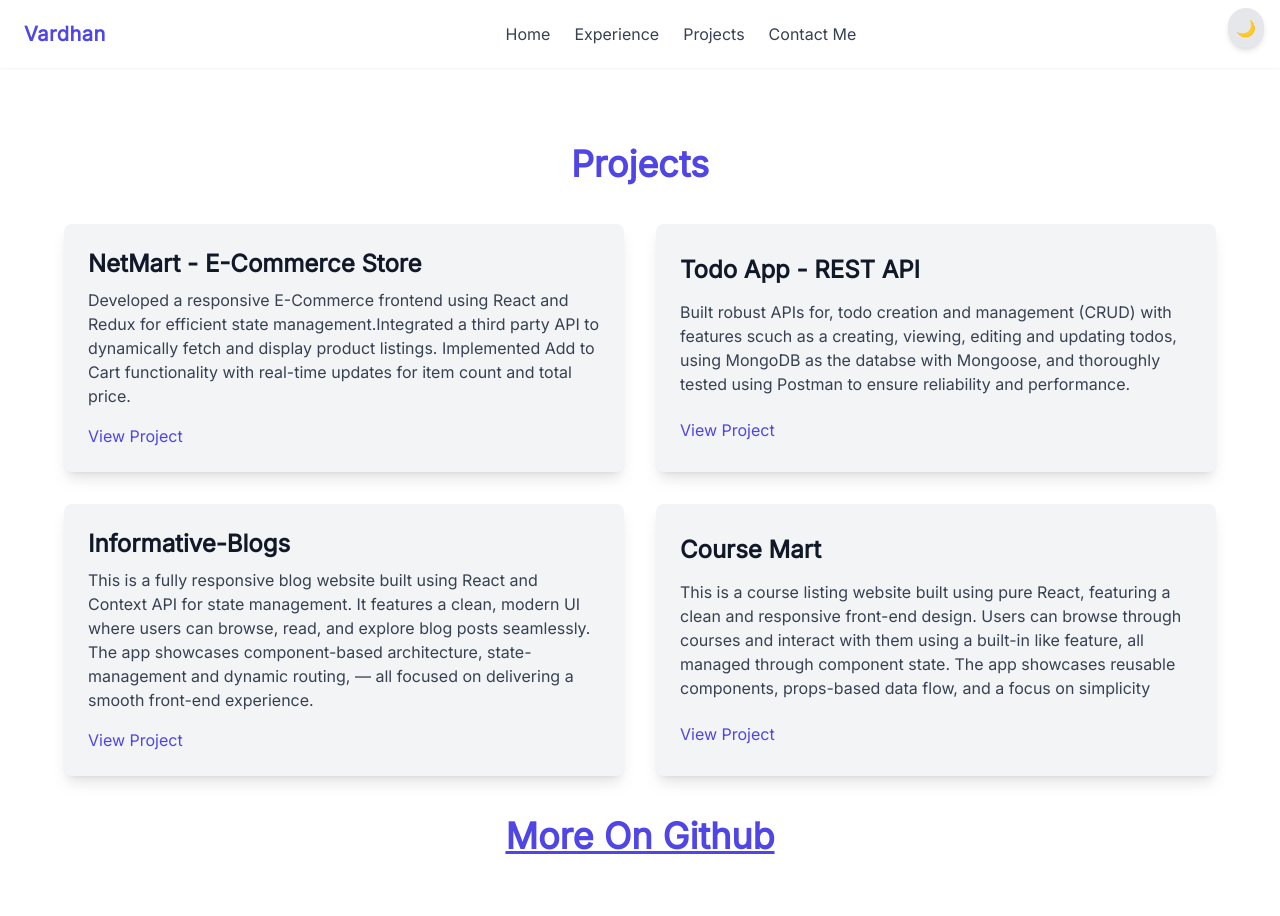
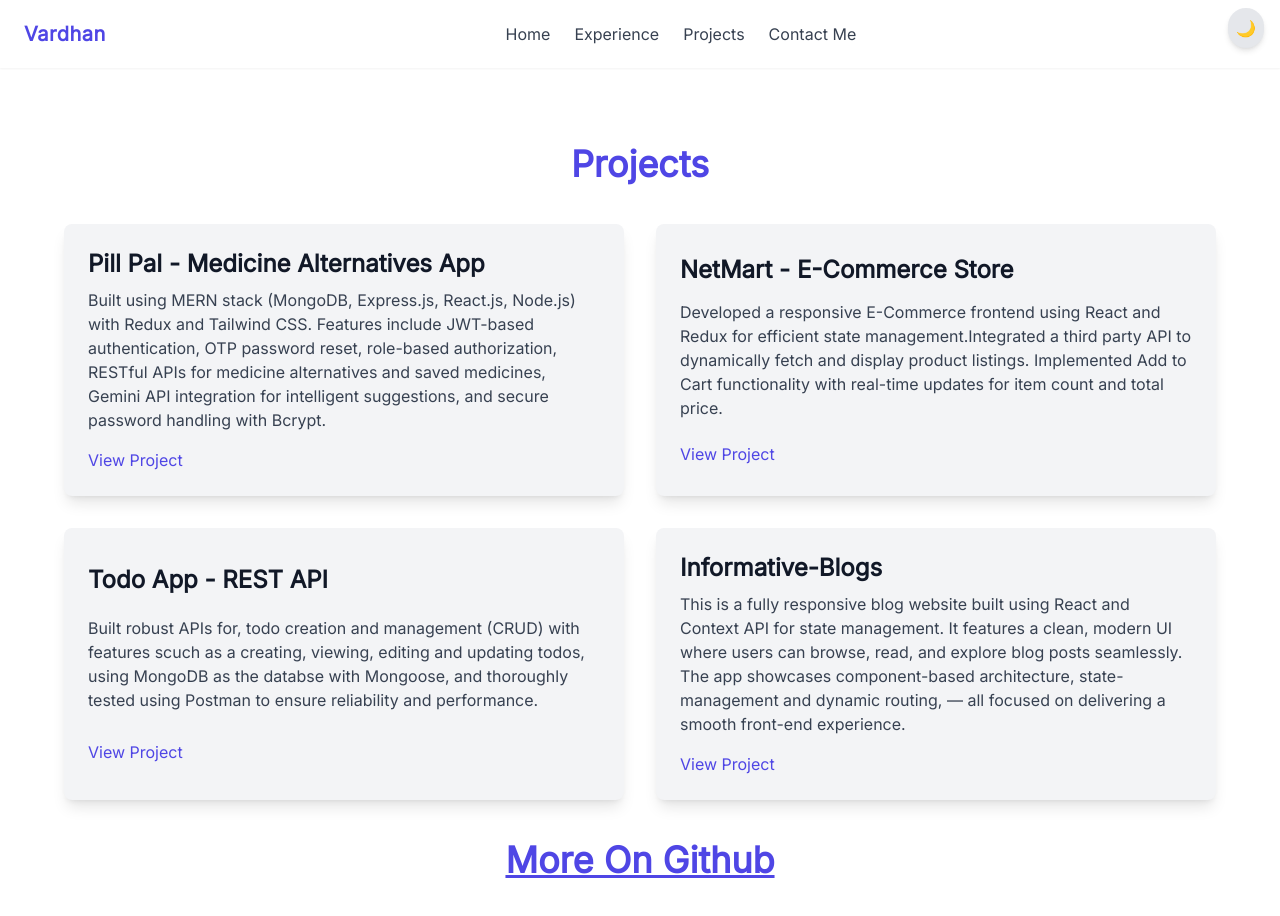
Before and after one commit to vardhantapdiya/my-portfolio, a React (Vite) app: page /projects in a window 1280 px wide. Shown: the top 916 px of the page. Built offline with nearby package versions, Linux system fonts and the light colour scheme.

Commit message:
Updated Resume and Project

```diff
--- a/src/components/Hero.jsx
+++ b/src/components/Hero.jsx
@@ -33,7 +33,7 @@ export default function Hero() {
       </div>
       <div className="mt-6">
         <a
-          href="https://drive.google.com/file/d/1jZVCWORNo7pft7V3rBcU2mI8FzDTYUS8/view?usp=sharing"
+          href="https://drive.google.com/file/d/1p4-7PSkAc6pYG9-Ym1BTYoavVxwwc3VW/view?usp=sharing"
           target="_blank"
           rel="noopener noreferrer"
           className="inline-block px-6 py-3 bg-indigo-600 text-white font-semibold rounded-3xl shadow-md hover:bg-indigo-700 dark:bg-indigo-500 dark:hover:bg-indigo-600 transition-colors duration-300"
--- a/src/components/Projects.jsx
+++ b/src/components/Projects.jsx
@@ -1,6 +1,11 @@
 import React from "react";
 
 const projects = [
+  {
+    title: "Pill Pal - Medicine Alternatives App",
+    desc:"Built using MERN stack (MongoDB, Express.js, React.js, Node.js) with Redux and Tailwind CSS. Features include JWT-based authentication, OTP password reset, role-based authorization, RESTful APIs for medicine alternatives and saved medicines, Gemini API integration for intelligent suggestions, and secure password handling with Bcrypt.",
+    link: "https://pill-pal-medicinefinder.vercel.app/"
+  },
   {
     title: "NetMart - E-Commerce Store",
     desc:"Developed a responsive E-Commerce frontend using React and Redux for efficient state management.Integrated a third party API to dynamically fetch and display product listings. Implemented Add to Cart functionality with real-time updates for item count and total price.",
@@ -15,11 +20,6 @@ const projects = [
     title: "Informative-Blogs",
     desc: "This is a fully responsive blog website built using React and Context API for state management. It features a clean, modern UI where users can browse, read, and explore blog posts seamlessly. The app showcases component-based architecture, state-management and dynamic routing, — all focused on delivering a smooth front-end experience.",
     link: "https://github.com/vardhantapdiya/Informative-Blogs"
-  },
-  {
-    title: "Course Mart",
-    desc: "This is a course listing website built using pure React, featuring a clean and responsive front-end design. Users can browse through courses and interact with them using a built-in like feature, all managed through component state. The app showcases reusable components, props-based data flow, and a focus on simplicity",
-    link: "https://github.com/vardhantapdiya/Courses-Mart"
   },
 ];
 
```
